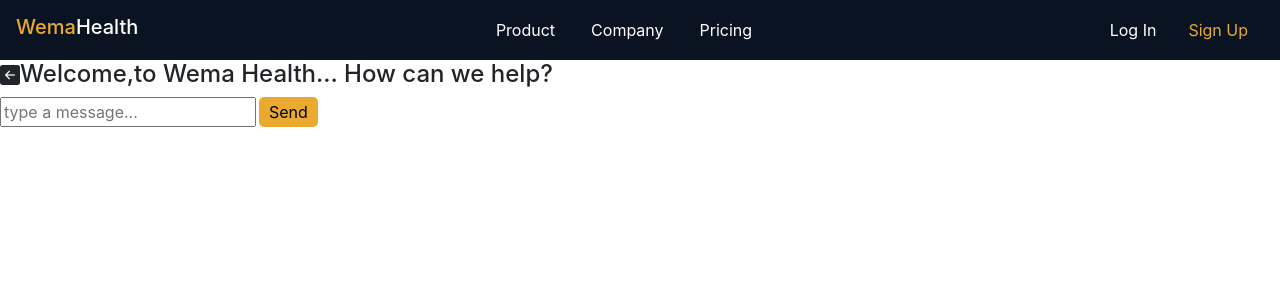
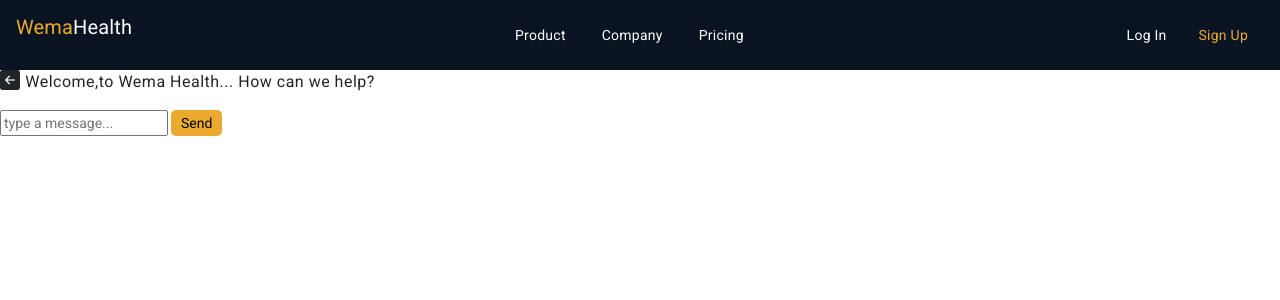
Before and after one commit to Carol254/chatBotApp, an Angular app: page /chat in a window 1280 px wide. Shown: the top 300 px of the page. Built offline with nearby package versions, Linux system fonts and the light colour scheme.

Commit message:
few changes made

```diff
--- a/angular.json
+++ b/angular.json
@@ -25,6 +25,7 @@
               "src/assets"
             ],
             "styles": [
+              "@angular/material/prebuilt-themes/indigo-pink.css",
               "src/styles.css"
             ],
             "scripts": []
@@ -87,6 +88,7 @@
               "src/assets"
             ],
             "styles": [
+              "@angular/material/prebuilt-themes/indigo-pink.css",
               "src/styles.css"
             ],
             "scripts": []
--- a/package.json
+++ b/package.json
@@ -11,10 +11,12 @@
   "private": true,
   "dependencies": {
     "@angular/animations": "^16.0.0",
+    "@angular/cdk": "^16.2.8",
     "@angular/common": "^16.0.0",
     "@angular/compiler": "^16.0.0",
     "@angular/core": "^16.0.0",
     "@angular/forms": "^16.0.0",
+    "@angular/material": "^16.2.8",
     "@angular/platform-browser": "^16.0.0",
     "@angular/platform-browser-dynamic": "^16.0.0",
     "@angular/router": "^16.0.0",
--- a/src/app/chat/chat.component.css
+++ b/src/app/chat/chat.component.css
@@ -9,4 +9,5 @@
 }
 i{
     font-size: 20px;
+    cursor: pointer;
 }
--- a/src/app/chat/chat.component.html
+++ b/src/app/chat/chat.component.html
@@ -1,3 +1,3 @@
-<div class="d-flex"><i class="bi bi-arrow-left-square-fill"></i><h4>Welcome,to Wema Health... How can we help?</h4></div>
+<div class="d-flex" style="gap:5px"><i class="bi bi-arrow-left-square-fill" (click)="backToHome()" matTooltip="Back to Home"></i><h4>Welcome,to Wema Health... How can we help?</h4></div>
 <input type="text" placeholder="type a message...">
 <button class="send">Send</button>
--- a/src/app/chat/chat.component.ts
+++ b/src/app/chat/chat.component.ts
@@ -1,3 +1,4 @@
+import { Router } from '@angular/router';
 import { Component } from '@angular/core';
 
 @Component({
@@ -7,4 +8,12 @@
 })
 export class ChatComponent {
 
+  constructor(private router:Router){
+
+  }
+
+
+  backToHome(){
+    this.router.navigate(['/home']);
+  }
 }
--- a/src/index.html
+++ b/src/index.html
@@ -7,8 +7,11 @@
   <meta name="viewport" content="width=device-width, initial-scale=1">
   <link rel="icon" type="image/x-icon" href="favicon.ico">
   <link rel="stylesheet" href="https://cdn.jsdelivr.net/npm/bootstrap@4.0.0/dist/css/bootstrap.min.css" integrity="sha384-Gn5384xqQ1aoWXA+058RXPxPg6fy4IWvTNh0E263XmFcJlSAwiGgFAW/dAiS6JXm" crossorigin="anonymous">
+  <link rel="preconnect" href="https://fonts.gstatic.com">
+  <link href="https://fonts.googleapis.com/css2?family=Roboto:wght@300;400;500&display=swap" rel="stylesheet">
+  <link href="https://fonts.googleapis.com/icon?family=Material+Icons" rel="stylesheet">
 </head>
-<body>
+<body class="mat-typography">
   <app-root></app-root>
 </body>
 </html>
--- a/src/styles.css
+++ b/src/styles.css
@@ -1,2 +1,5 @@
 /* You can add global styles to this file, and also import other style files */
 @import url("https://cdn.jsdelivr.net/npm/bootstrap-icons@1.10.3/font/bootstrap-icons.css");
+
+html, body { height: 100%; }
+body { margin: 0; font-family: Roboto, "Helvetica Neue", sans-serif; }
```
Also changed, not shown: src/app/app.module.ts (+6 -1 lines), 1 other file (tests, documents, lock files or other folders).
